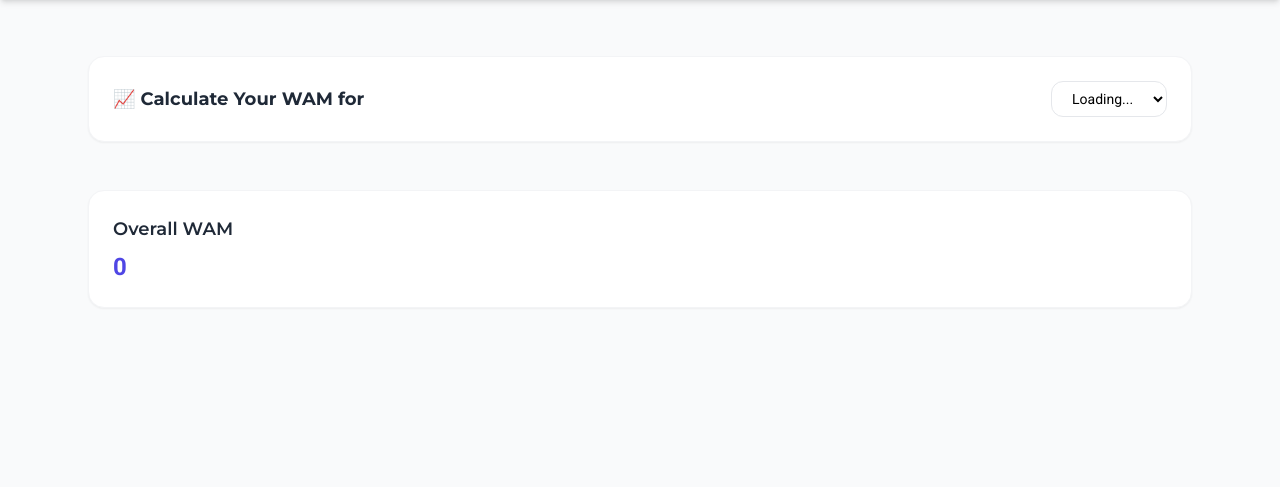
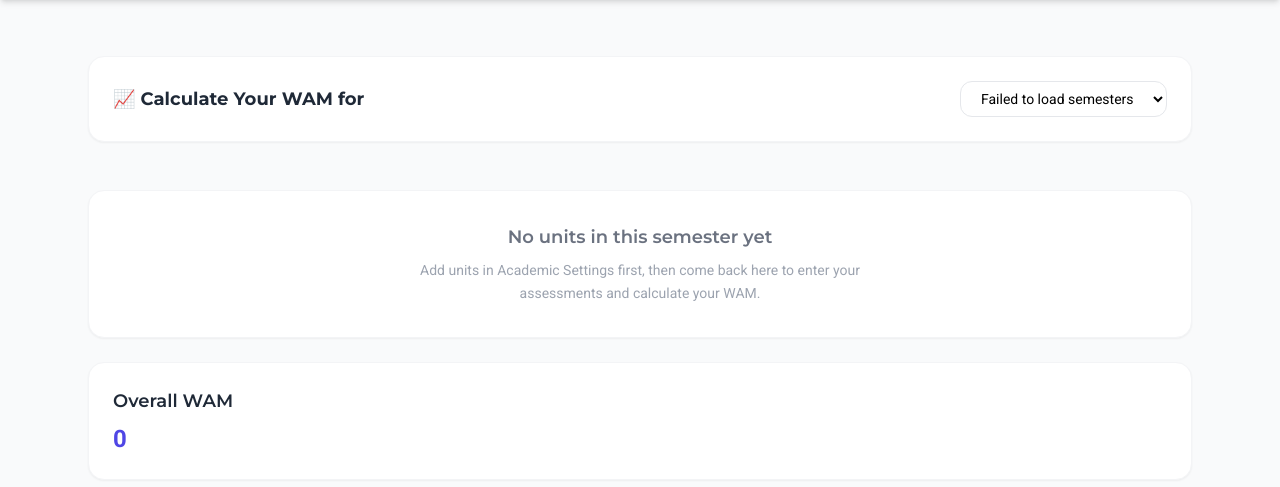
Before and after one commit to Dyutiman-shiv/Agile-web-dev-project, a Python web app: template Frontend/templates/scores.html in a window 1280 px wide. Shown: the part 56-543 px from the top of the page. Run offline with Jinja, Linux system fonts and the light colour scheme; the template is opened without the code that fills it, so the values that code supplies are empty; some libraries are stand-ins or nearby versions.

Commit message:
add em[pty state for scores page

```diff
--- a/Frontend/static/js/scores.js
+++ b/Frontend/static/js/scores.js
@@ -8,15 +8,36 @@ function loadSemesters() {
     const select = $("#semester-select");
     select.html("");
 
+    if (!data || data.length === 0) {
+      currentSemesterId = "";
+      units = {};
+      unitNames = {};
+      unitCredits = {};
+
+      select.append(`<option>No semesters found</option>`);
+      select.prop("disabled", true);
+
+      $("#units-container").html("");
+      $("#no-units-message").removeClass("hidden");
+      $("#overall-wam").text("0");
+
+      return;
+    }
+
+    select.prop("disabled", false);
+
     data.forEach(s => {
       select.append(`<option value="${s.id}">${s.name}</option>`);
     });
 
-    if (data.length > 0) {
-      currentSemesterId = data[0].id;
-      select.val(currentSemesterId);
-      loadUnits();
-    }
+    currentSemesterId = data[0].id;
+    select.val(currentSemesterId);
+    loadUnits();
+  }).fail(function () {
+    $("#semester-select").html(`<option>Failed to load semesters</option>`);
+    $("#units-container").html("");
+    $("#no-units-message").removeClass("hidden");
+    $("#overall-wam").text("0");
   });
 }
 
@@ -245,7 +266,16 @@ function updateOverallWAM() {
 
 function render() {
   const container = document.getElementById("units-container");
+  const emptyMessage = document.getElementById("no-units-message");
   container.innerHTML = "";
+
+  if (Object.keys(units).length === 0) {
+    if (emptyMessage) emptyMessage.classList.remove("hidden");
+    document.getElementById("overall-wam").innerText = "0";
+    return;
+  }
+
+  if (emptyMessage) emptyMessage.classList.add("hidden");
 
   Object.keys(units).forEach(unitId => {
 
--- a/Frontend/templates/scores.html
+++ b/Frontend/templates/scores.html
@@ -19,6 +19,16 @@
   <div id="units-container" class="grid grid-cols-1 sm:grid-cols-2 gap-6">
   </div>
 
+  <div id="no-units-message" class="hidden bg-white rounded-2xl shadow-sm border border-gray-100 p-8 text-center">
+    <h3 class="text-lg montserrat-semi-bold text-gray-500 mb-2">
+      No units in this semester yet
+    </h3>
+
+    <p class="text-sm roboto-regular text-gray-400 max-w-md mx-auto leading-relaxed">
+      Add units in Academic Settings first, then come back here to enter your assessments and calculate your WAM.
+    </p>
+  </div>
+
   <div class="bg-white rounded-2xl shadow-sm border border-gray-100 p-6">
     <h3 class="text-lg montserrat-semi-bold text-gray-800 mb-2">
       Overall WAM
```
